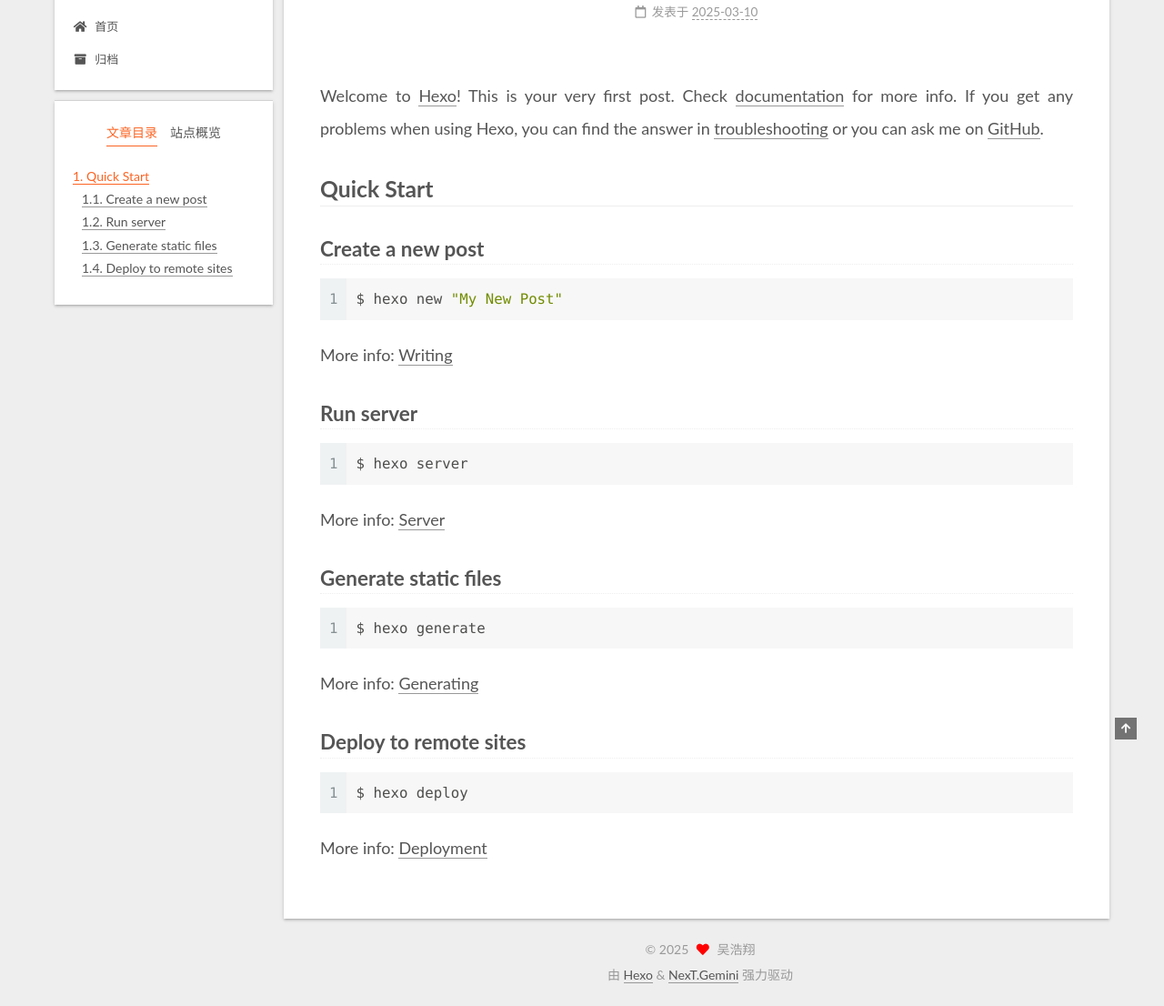
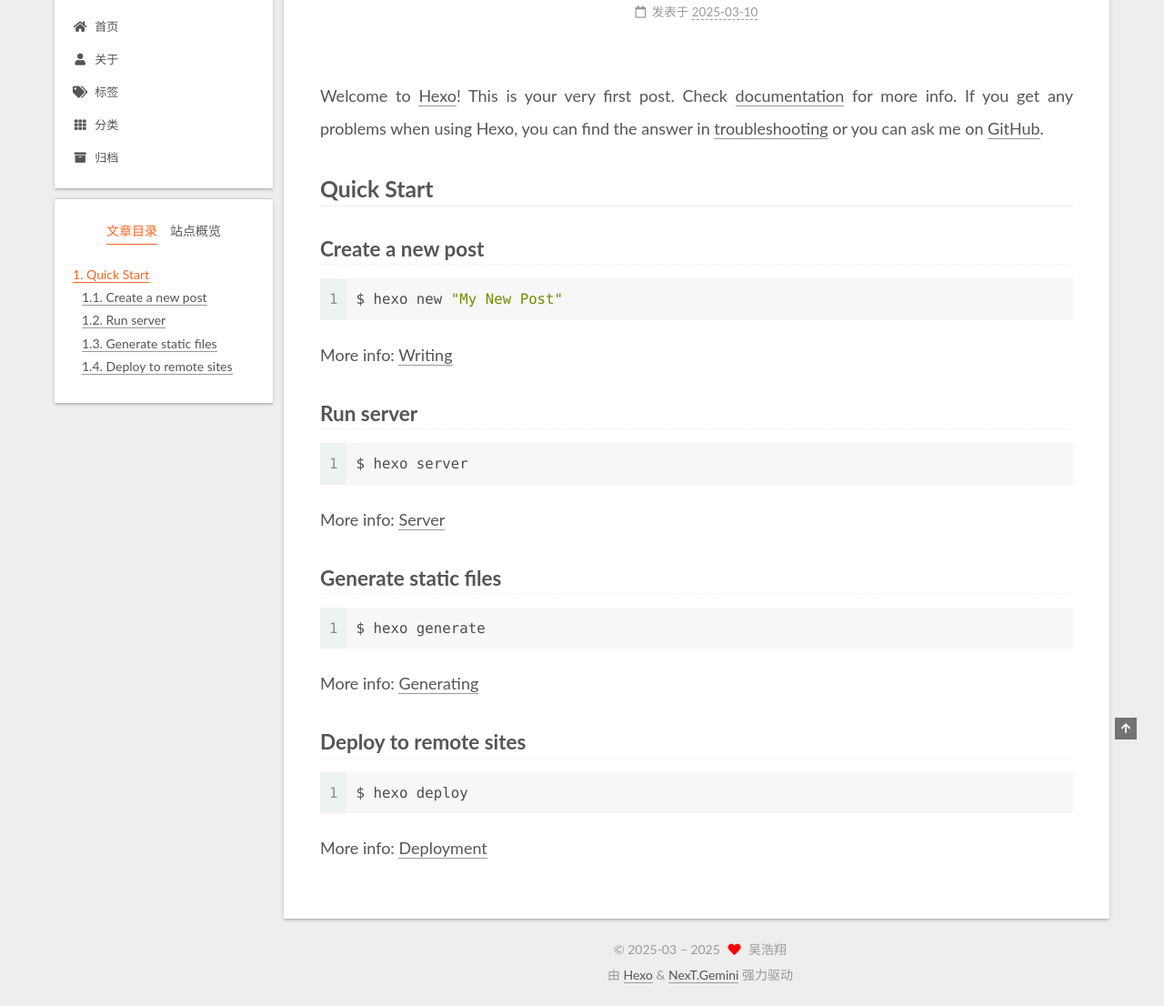
Before and after one commit to whxhcj/whxhcj.github.io, a plain HTML site: page 2025/03/10/hello-world/index.html in a window 1280 px wide. Shown: the part 87-1193 px from the top of the page at 91% size. Drawn offline with Linux system fonts and the light colour scheme.

Commit message:
Site updated: 2025-03-10 16:15:00

```diff
--- a/2025/03/10/hello-world/index.html
+++ b/2025/03/10/hello-world/index.html
@@ -115,6 +115,21 @@
         <li class="menu-item menu-item-home">
 
     <a href="/" rel="section"><i class="fa fa-home fa-fw"></i>首页</a>
+
+  </li>
+        <li class="menu-item menu-item-about">
+
+    <a href="/about/" rel="section"><i class="fa fa-user fa-fw"></i>关于</a>
+
+  </li>
+        <li class="menu-item menu-item-tags">
+
+    <a href="/tags/" rel="section"><i class="fa fa-tags fa-fw"></i>标签</a>
+
+  </li>
+        <li class="menu-item menu-item-categories">
+
+    <a href="/categories/" rel="section"><i class="fa fa-th fa-fw"></i>分类</a>
 
   </li>
         <li class="menu-item menu-item-archives">
@@ -311,7 +326,7 @@
 
 <div class="copyright">
 
-  &copy;
+  &copy; 2025-03 –
   <span itemprop="copyrightYear">2025</span>
   <span class="with-love">
     <i class="fa fa-heart"></i>
--- a/css/main.css
+++ b/css/main.css
@@ -1168,7 +1168,7 @@ pre .javascript .function {
 }
 .links-of-author a::before,
 .links-of-author span.exturl::before {
-  background: #beff8f;
+  background: #c9ffeb;
   border-radius: 50%;
   content: ' ';
   display: inline-block;
```
Also changed, not shown: archives/2025/03/index.html (+16 -1 lines), archives/2025/index.html (+16 -1 lines), archives/index.html (+16 -1 lines), index.html (+16 -1 lines), images/avatar.gif (deleted), images/avatar.jpg (added).
